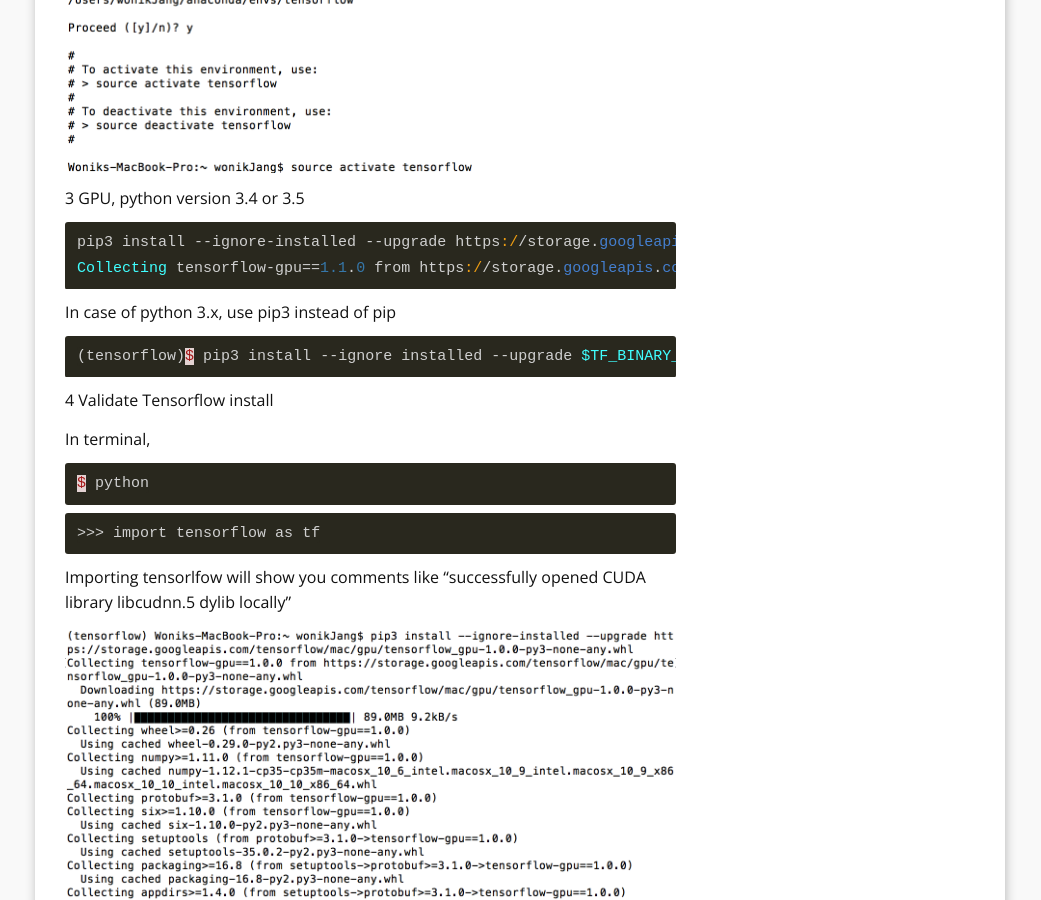
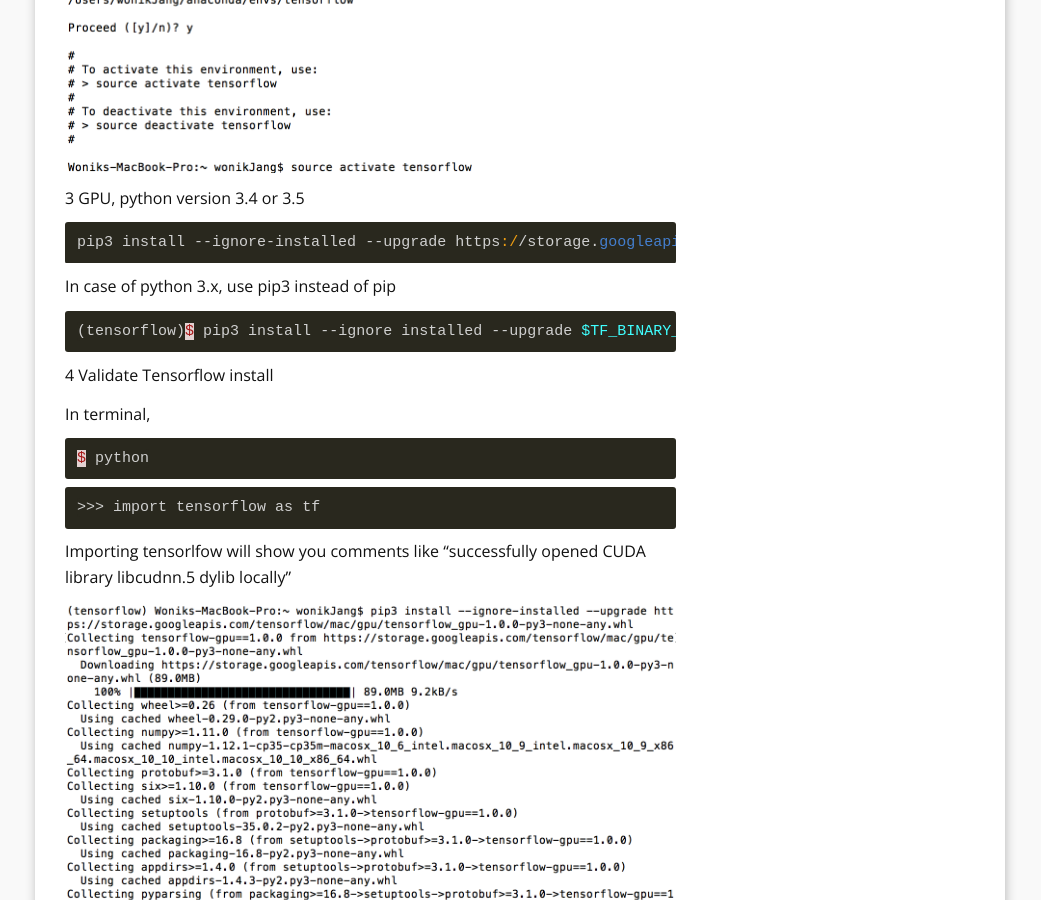
Before and after one commit to wonik/wonikjang.github.io, a Jekyll site: the page built from _posts/2017-04-13-Tensorflow_GPU_Install.md, in a window 1280 px wide and 900 px high, scrolled down 2885 px. Shown: the whole window, without its empty margins (120-1161 px from the left). Built offline with Jekyll 4.4.1, drawn with Linux system fonts in a browser that asks for light colours; nearby versions of some CDN libraries; comment, search, counter and statistics services are not loaded.

Commit message:
Update 2017-04-13-Tensorflow_GPU_Install.md

```diff
--- a/_posts/2017-04-13-Tensorflow_GPU_Install.md
+++ b/_posts/2017-04-13-Tensorflow_GPU_Install.md
@@ -161,8 +161,7 @@
 3 GPU, python version 3.4 or 3.5
 
 {% highlight ruby %}
-pip3 install --ignore-installed --upgrade https://storage.googleapis.com/tensorflow/mac/gpu/tensorflow_gpu-1.1.0-py3-none-any.whl
-Collecting tensorflow-gpu==1.1.0 from https://storage.googleapis.com/tensorflow/mac/gpu/tensorflow_gpu-1.1.0-py3-none-any.whl
+pip3 install --ignore-installed --upgrade https://storage.googleapis.com/tensorflow/mac/gpu/tensorflow_gpu-1.0.0-py3-none-any.whl
 {% endhighlight %}
 
 In case of python 3.x, use pip3 instead of pip
```
